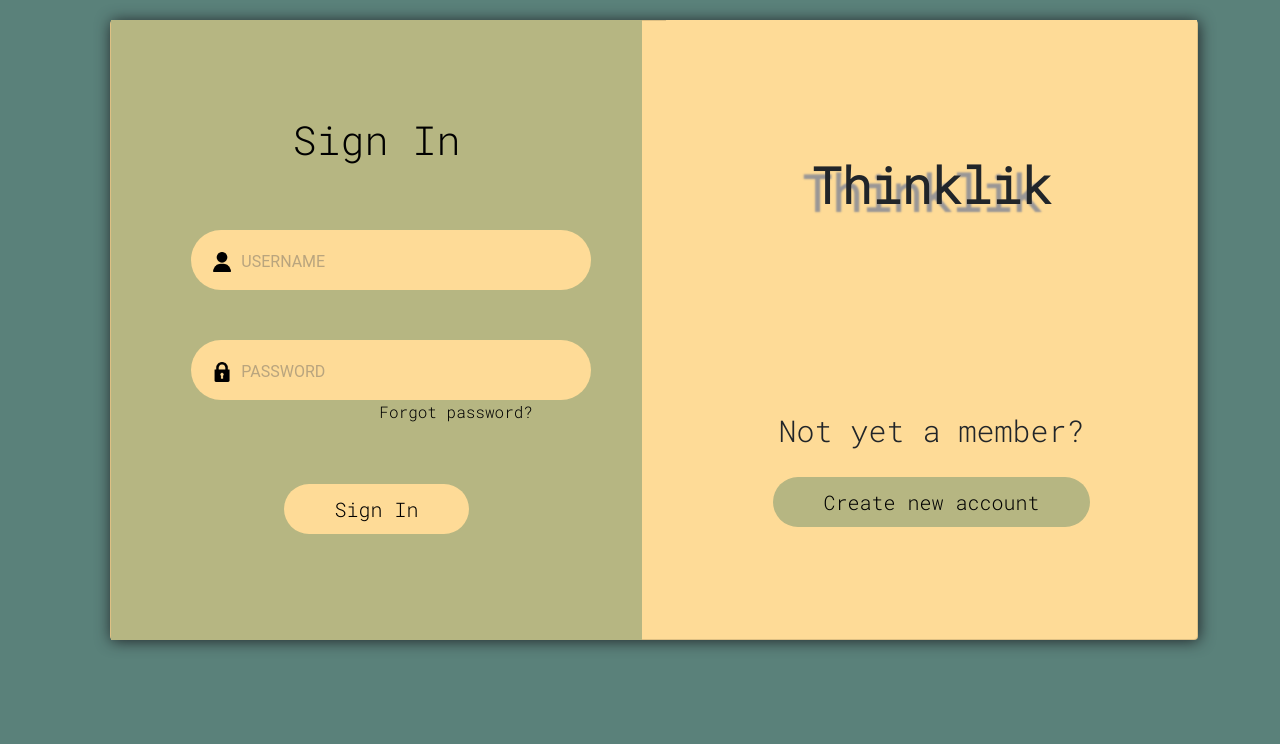
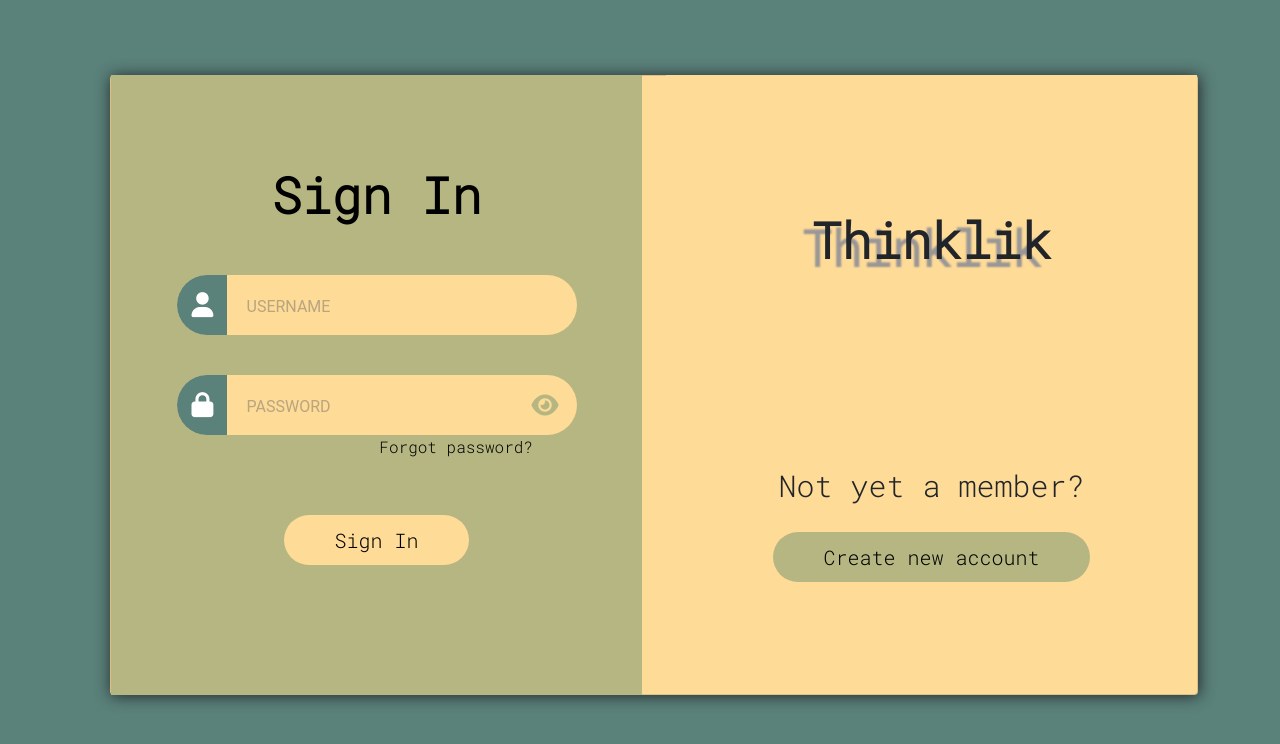
Before and after one commit to Soft-Engr-Project/Team-04, a CodeIgniter app: page /Latest/ in a window 1280 px wide. Shown: the top 744 px of the page. Run offline with CodeIgniter, Linux system fonts and the light colour scheme.

Commit message:
UI View Thread with Edit, Show Password in Sign In and Reset Password

```diff
--- a/application/config/config.php
+++ b/application/config/config.php
@@ -23,7 +23,7 @@ defined('BASEPATH') OR exit('No direct script access allowed');
 | a PHP script and you can easily do that on your own.
 |
 */
-$config['base_url'] = 'http://localhost/Blog/';
+$config['base_url'] = 'http://localhost/Latest/';
 
 /*
 |--------------------------------------------------------------------------
--- a/application/config/database.php
+++ b/application/config/database.php
@@ -78,7 +78,7 @@ $db['default'] = array(
 	'hostname' => 'localhost',
 	'username' => 'root',
 	'password' => '',
-	'database' => 'newblog',
+	'database' => 'blog',
 	'dbdriver' => 'mysqli',
 	'dbprefix' => '',
 	'pconnect' => FALSE,
--- a/application/views/pages/forgot_password.php
+++ b/application/views/pages/forgot_password.php
@@ -23,12 +23,11 @@
                               <div class="form-group">
                                   <input type="email" class="myinput" name="email" required>
                               </div>
+                              <h6 class="error"><?php echo validation_errors();?></h6>
                               <input type="submit" class="button1" value="Send Verification">
                         </form>
                       </div>
-                    <div class="error">
-                      <?php echo validation_errors();?>
-                    </div>
+
                     </div>
                 </div>
             </div>
--- a/application/views/pages/login.php
+++ b/application/views/pages/login.php
@@ -14,17 +14,18 @@
                             <div class="myForm text-center">
                                 <?php echo form_open("Logins/login") ;?>
                                 <header> Sign In</header>
-                                    <div class="form-group">
-                                            <img src="assets/image/user.png" width="20" height="20">
-                                        <input type="text" class="myinput" name="username" placeholder="USERNAME" required>
+                                <div class="sign_icon">
+                                    <input type="text" class="myinput" placeholder="USERNAME" name="username" required>
+                                    <i class="fa fa-user  fa-2xl"></i>
+                                    <input type="password" class="myinput" id="password" placeholder="PASSWORD" name="password" required>
+                                    <i class="fa fa-lock  fa-2xl"></i>
                                 </div>
-                                    <div class="form-group">
-                                        <img src="assets/image/lock.png"  width="20" height="20" >
-                                        <input type="password" class="myinput" name="password" placeholder="PASSWORD" required>
+                                <div class="visiblepassword">
+                                    <i class="fa fa-eye fa-xl" id="eye" onclick="show()"></i>
                                 </div>
-                                    <a href="<?php echo site_url("ForgotPassword/forgot_password"); ?>">
-                                    <p>Forgot password?</p> </a>
-                                    <?php echo validation_errors();?>
+
+                                <a href="<?php echo site_url("ForgotPassword/forgot_password"); ?>"> <p>Forgot password?</p>  </a>
+                                <h6 class="error"><?php echo validation_errors();?></h6>
                                 <a href="#"><input type="submit" class="button1" name="login_user" value="Sign In"></a>
                             </form>
                         </div>
@@ -34,8 +35,7 @@
                         <div class="myrightsignin">
                             <h1>Thinklik</h1>
                             <h4>Not yet a member?</h4>
-                            <a href="<?php echo site_url("Signup/register"); ?>">
-                            <input type="submit" class="button1" value="Create new account"></a>
+                            <a href="<?php echo site_url("Signup/register"); ?>"><input type="submit" class="button1" value="Create new account"></a>
                         </div>
                     </div>
                 </div>
@@ -46,5 +46,9 @@
     <!-- JavaScript Bundle with Popper -->
     <script src="https://cdn.jsdelivr.net/npm/bootstrap@5.1.3/dist/js/bootstrap.bundle.min.js" integrity="sha384-ka7Sk0Gln4gmtz2MlQnikT1wXgYsOg+OMhuP+IlRH9sENBO0LRn5q+8nbTov4+1p" crossorigin="anonymous"></script>
 
+    <script>
+        var state = false;
+    </script>
+
 </body>
 </html>
--- a/application/views/pages/passcode.php
+++ b/application/views/pages/passcode.php
@@ -30,13 +30,10 @@
                               <div class="form-group">
                                   <input class="myinput" type="number" maxlength="6" pattern="[0-9]{6,}" name="passcode" >
                               </div>
+                              <h6 class="error"><?php echo validation_errors();?></h6>
                               <input type="submit" class="button1" value="Send Code">
                           </form>
                       </div>
-                        <div class="error">
-                          <?php echo validation_errors();?>
-
-                         </div>
                     </div>
                 </div>
             </div>
--- a/application/views/pages/passwordverify.php
+++ b/application/views/pages/passwordverify.php
@@ -1,7 +1,7 @@
 <?php
   if (isset($_SESSION['username'])) {
-  	$_SESSION['msg'] = "Please Logout First";
-  	redirect("/pages/view");
+    $_SESSION['msg'] = "Please Logout First";
+    redirect("/pages/view");
   }
 ?>
 
@@ -23,7 +23,7 @@
                 <div class="col-lg-6">
                     <div class="myrightreset">
                         <h5>Password Changed!</h5>
-                        <p class="passverify">Your password has been successfully changed. <br> Use your new password to log in.</p>
+                        <p class="change">Your password has been successfully changed. <br> Use your new password to log in.</p>
                     </div>
                 </div>
             </div>
--- a/application/views/posts/create.php
+++ b/application/views/posts/create.php
@@ -31,8 +31,3 @@
   <button type="submit" class="btn btn-success">Post</button>
 </form>
 </div>
-<script>
-  // Replace the <textarea id="editor1"> with a CKEditor 4
-  // instance, using default configuration.
-  CKEDITOR.replace( 'editor1' );
-</script>
--- a/application/views/templates/footer.php
+++ b/application/views/templates/footer.php
@@ -1,4 +1,3 @@
-
 
 
         <script src="https://cdn.jsdelivr.net/npm/bootstrap@5.1.3/dist/js/bootstrap.bundle.min.js" integrity="sha384-ka7Sk0Gln4gmtz2MlQnikT1wXgYsOg+OMhuP+IlRH9sENBO0LRn5q+8nbTov4+1p" crossorigin="anonymous"></script>
@@ -7,6 +6,5 @@
     </div>
         <script src="<?php echo base_url();?>assets/js/main.js"> </script>
 
-
     </body>
 </html>
--- a/application/views/templates/header.php
+++ b/application/views/templates/header.php
@@ -6,7 +6,7 @@
     <meta http-equiv="X-UA-Compatible" content="IE=edge">
     <meta name="viewport" content="width=device-width, initial-scale=1.0">
 
-    <link rel="stylesheet" href="<?php echo base_url();?>/assets/css/style.css">
+    <link rel="stylesheet" href="<?php echo base_url();?>assets/css/style.css">
     <link rel="stylesheet" href="https://cdnjs.cloudflare.com/ajax/libs/font-awesome/6.0.0-beta3/css/all.min.css">
     <link href="https://cdn.jsdelivr.net/npm/bootstrap@5.1.3/dist/css/bootstrap.min.css" rel="stylesheet" integrity="sha384-1BmE4kWBq78iYhFldvKuhfTAU6auU8tT94WrHftjDbrCEXSU1oBoqyl2QvZ6jIW3" crossorigin="anonymous">
     <title>Profile</title>
--- a/application/views/templates/loginheader.php
+++ b/application/views/templates/loginheader.php
@@ -7,6 +7,7 @@
     <meta name="viewport" content="width=device-width, initial-scale=1.0">
     <title>Microblogging Site</title>
     <link rel="stylesheet" href="<?php echo base_url();?>/assets/css/loginsignup.css">
+    <link rel="stylesheet" href="https://cdnjs.cloudflare.com/ajax/libs/font-awesome/6.0.0-beta3/css/all.min.css">
     <link href="https://cdn.jsdelivr.net/npm/bootstrap@5.1.3/dist/css/bootstrap.min.css" rel="stylesheet" integrity="sha384-1BmE4kWBq78iYhFldvKuhfTAU6auU8tT94WrHftjDbrCEXSU1oBoqyl2QvZ6jIW3" crossorigin="anonymous">
 
     <link rel="preconnect" href="https://fonts.googleapis.com">
--- a/assets/css/loginsignup.css
+++ b/assets/css/loginsignup.css
@@ -1,18 +1,18 @@
- *{
+*{
     margin: 0px;
     padding: 0px;
     box-sizing: border-box;
     font-family: 'Roboto Mono', monospace;
 }
 
-#signin, #signup, #forgotpassword, #resetpassword, #verificationcode, #passwordverify, #emailverify{
+#signin, #signup, #forgotpassword, #emailverify, #resetpassword, #verificationcode, #passwordverify{
     background-color: #5A817A;
 }
 
 /* Sign Up and Sign In*/
 .squareyellow .card{
     background-color:#FEDB97;
-    top: 20px;
+    top: 75px;
     left: 110px;
     width: 85%;
     height: 620px;
@@ -23,16 +23,17 @@
     padding-top: 50px;
     text-align: center;
     background-color: #FEDB97;
-    margin: -1px 0 10px 0;
+    margin: -1px 0 50px 0;
     height: 600px;
 }
 
-.myleftsignin header, .myrightsignup header, .myrightreset header{
+header{
     font-family: Roboto Mono;
     font-style: normal;
     font-weight: normal;
     color: black;
-    font-size: 40px;
+    font-weight: bold;
+    font-size: 50px;
     line-height: 80px;
 }
 
@@ -66,8 +67,7 @@
     margin-left: 50px;
 }
 
-.myleftsignin .button1, .myrightsignup .button1,
-.myrightforgot .button1, .myrightreset .button1{
+.button1{
     background: #FEDB97;
     border: none;
     border-radius: 30px;
@@ -75,10 +75,7 @@
     font-size: 20px;
 }
 
-.myrightsignup .button1:hover,.myleftsignup .button1:hover,
-.myrightsignin .button1:hover, .myleftsignin .button1:hover,
-.myrightforgot .button1:hover, .myleftforgot .button1:hover,
-.myrightreset .button1:hover{
+.button1:hover{
     background: #5A817A;
     color: white;
 }
@@ -112,8 +109,7 @@
     border: none;
     width: 415px;
     height:30px;
-    margin-left: 80px;
-    margin-bottom: -10px;
+    margin: 0 0 -10px 80px;
     background-color: #FEDB97;
 
 }
@@ -129,28 +125,18 @@
     margin-left: 50px;
 }
 
-.myrightsignup p a{
+.myrightsignup p, .myrightsignup p a{
     color: black;
     font-size: 15px;
-
 }
 
 .myleftsignup h4{
     font-size: 30px;
     padding: 150px 0 20px 25px;
 }
+
 .myleftsignup .button1{
     margin-left: 12px;
-
-}
-
-@media (max-width: 1264px){
-    .myrightsignup .form-control{
-        margin-left: 200px;
-    }
-    .myleftsignup, .myleftforgot{
-        margin: -1px 0 0 0;
-    }
 
 }
 
@@ -171,24 +157,39 @@
     padding-top: 80px;
 }
 
-.myleftsignin img{
-    align-items: center;
-    line-height: 55px;
-    position: relative;
-    left: 50px;
+.myleftsignin input{
+    margin-top: 40px;
 }
 
-.myleftsignin .myinput::placeholder{
+.sign_icon i{
+    position: absolute;
+    background-color: #5A817A;
+    width: 50px;
+    height: 60px;
+    border-radius: 50px 0 0 50px;
+    padding: 30px 20px 20px 15px ;
+    font-size: 25px;
+    color: white;
+    margin: 40px 0 0 -400px;
+}
+
+.visiblepassword i{
+    position: absolute;
+    margin: -30px 0 0 155px;
+    cursor: pointer;
+    color: #B6B682;
+}
+
+.myleftsignin input::placeholder{
     font-family: Roboto;
     font-style: normal;
     line-height: 35px;
     color:  rgba(97, 96, 96, 0.44);
 }
 
-.myleftsignin .myinput, .myrightforgot .myinput, .myrightreset .myinput{
+.myinput{
     border-radius: 50px;
-    padding: 10px;
-    padding-left: 50px;
+    padding: 10px 50px 10px 70px;
     border: none;
     width: 400px;
     height: 60px;
@@ -199,7 +200,6 @@
     color: black;
     text-align: center;
     margin-left: 30%;
-    margin-bottom: 60px;
 }
 
 /* End of Sign In*/
@@ -239,16 +239,14 @@
 }
 
 .myrightforgot .button1, .myrightreset .button1{
-    margin-top: 30px;
+    margin-top: 80px;
     font-weight: bold;
 }
 
 /* End of Forgot Password*/
 
-
 .myrightreset header{
-    padding: 80px 0 20px 0;
-    font-weight: bold;
+    padding: 50px 0 20px 0;
 }
 
 .myrightreset label{
@@ -257,27 +255,20 @@
 }
 
 .myrightreset h5{
+    padding: 160px 0 60px 0;
+    font-weight: bold;
     font-size: 30px;
-    text-align: center;
-    padding: 200px 0 50px 0;
-    font-weight: bold;
-}
-.myrightreset .passverify{
-    font-size: 20px;
     text-align: center;
 }
 
-.error, .errorsignup{
-    display: absolute;
-    z-index: 5;
-    color: red;
-    font-weight: bold;
+.myrightreset .change{
     text-align: center;
+    font-size: 20px;
 }
 
-.error{
-    margin-top: 30px;
 
+.myrightreset .sign_icon i {
+    margin-top: -0.5px;
 }
 
 .rightverification header{
@@ -290,3 +281,31 @@
     padding-bottom: 50px;
     line-height: 100px;
 }
+
+.error{
+    position: absolute;
+    color: red;
+    font-weight: bold;
+}
+
+.myleftsignin .error{
+    margin: -90px 0 0 90px;
+}
+
+.myrightreset .error{
+    margin: 20px 0 0 50px;
+}
+
+.myrightforgot .error{
+    margin: 20px 0 0 180px;
+}
+
+@media (max-width: 1264px){
+    .myrightsignup .form-control{
+        margin-left: 200px;
+    }
+    .myleftsignup, .myleftforgot{
+        margin: -1px 0 0 0;
+    }
+
+}
--- a/assets/js/main.js
+++ b/assets/js/main.js
@@ -1,3 +1,33 @@
+// Show Password in Login and Reset Password
+
+var password;
+var eye;
+function show(){
+    password =  document.getElementById("password");
+    eye = document.getElementById("eye");
+    state? showpassword() :  hidepassword();
+}
+
+function showconfirm(){
+    password =  document.getElementById("confirmpassword");
+    eye = document.getElementById("eye1");
+    state? showpassword() :  hidepassword();
+}
+
+function showpassword(){
+    password.setAttribute("type","password");
+    eye.style.color='#B6B682';
+    state = false;
+}
+
+function hidepassword(){
+    password.setAttribute("type","text");
+    eye.style.color='#5A817A';
+    state = true;
+}
+
+
+
 
 // Menu Navbar
 let settingsmenu = document.querySelector (".settings-menu");
```
Also changed, not shown: application/views/pages/change_password.php (+18 -12 lines), application/views/pages/home.php (+7 -7 lines), application/views/posts/index.php (+3 -4 lines), application/views/posts/view.php (+40 -58 lines), assets/css/style.css (+73 -52 lines). Lines whose indentation alone changed are shown as unchanged.
